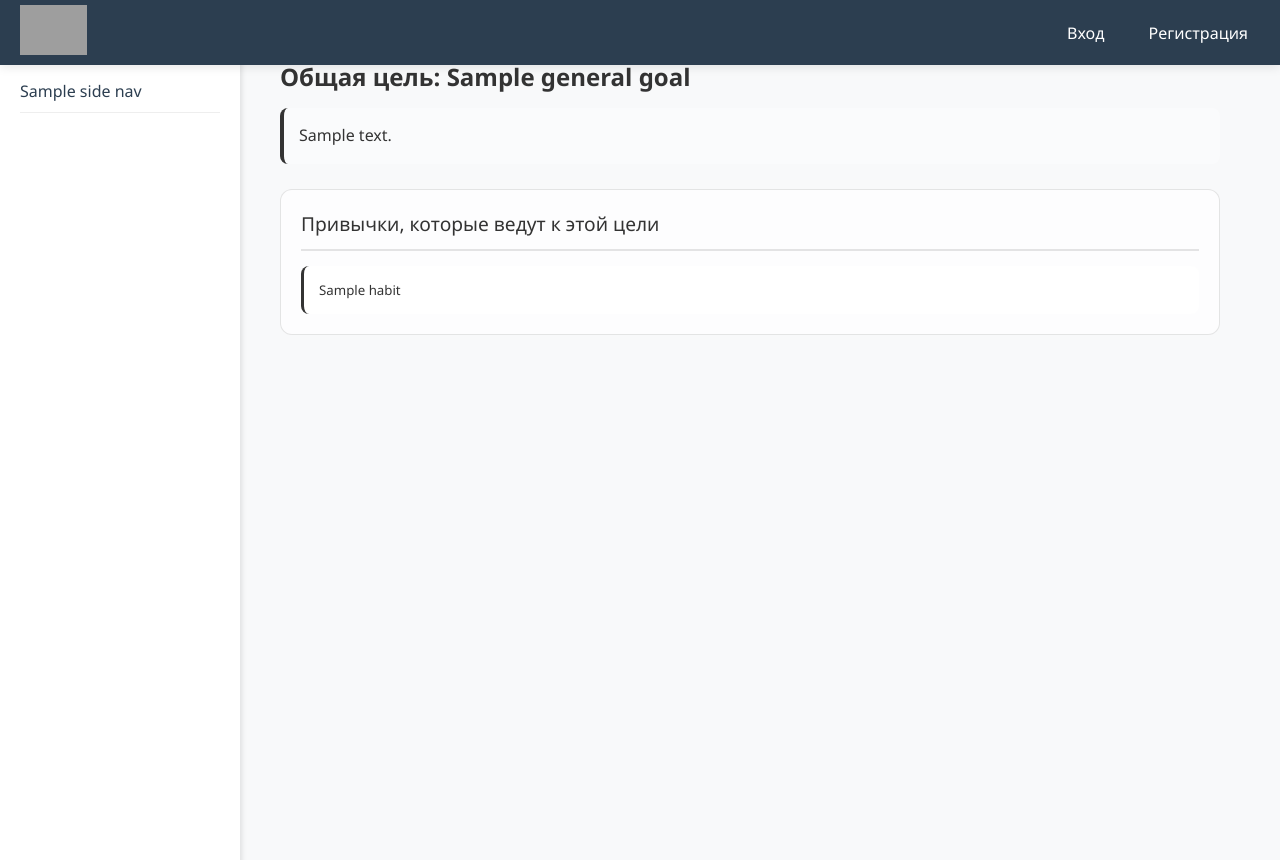
After one commit to skyland228/Tracker-of-goals-habits, a Django app: template tracker/basic/templates/basic/temporal_goal_detail.html in a window 1280 px wide. The commit adds this page. Run offline with Django 5.2, Linux system fonts and the light colour scheme; the template is opened without the code that fills it: most values are stand-ins (such as "Sample title", 1, 10 or a date in 2020); grey boxes are pictures that could not be loaded.

Commit message:
Я обработал возможность получать детальную информацию по временной цели

```diff
--- a/tracker/basic/static/basic/css/style.css
+++ b/tracker/basic/static/basic/css/style.css
@@ -278,25 +278,7 @@ body {
     border-color: #007bff;
     transform: translateY(-1px);
 }
-/* Яркие стили */
-.habit-item.active {
-    background: linear-gradient(135deg, #ffffff 0%, #f0f8ff 100%);
-    border-color: #007bff;
-    box-shadow: 0 4px 12px rgba(0, 123, 255, 0.2);
-}
 
-.habit-item.completed {
-    background: linear-gradient(135deg, #f5f5f5 0%, #e0e0e0 100%);
-    border-color: #bdbdbd;
-    opacity: 0.6;
-    transform: scale(0.98);
-}
-
-.habit-item.completed .habit-name {
-    color: #9e9e9e;
-    text-decoration: line-through;
-    font-style: italic;
-}
 .progress-fill {
     height: 100%;
     border-radius: 6px;
@@ -396,12 +378,115 @@ body {
     background-color: #f3e5f5; /* Светло-фиолетовый */
     border-left: 4px solid #9c27b0;
 }
+
 .streak-container {
     display: flex;
     justify-content: center;
     margin: 20px 0;
 }
+.goal-container.health {
+    background: #e8f5e9; /* Мягкий зеленый */
+    border-radius: 15px;
+    padding: 25px;
+    margin: 20px auto;
+    box-shadow: 0 8px 32px rgba(76, 175, 80, 0.15);
+}
 
+.goal-container.programming {
+    background: #f3e5f5; /* Мягкий фиолетовый */
+    border-radius: 15px;
+    padding: 25px;
+    margin: 20px auto;
+    box-shadow: 0 8px 32px rgba(156, 39, 176, 0.15);
+}
+
+.habit-card {
+    background: rgba(255, 255, 255, 0.7);
+    border-radius: 12px;
+    padding: 20px;
+    margin-top: 25px;
+    border: 1px solid rgba(0, 0, 0, 0.1);
+}
+
+.habit-card-header {
+    margin-bottom: 15px;
+    padding-bottom: 12px;
+    border-bottom: 2px solid rgba(0, 0, 0, 0.1);
+}
+
+.habit-card-header h4 {
+    margin: 0;
+    font-weight: 500;
+    font-size: 1.2em;
+    color: inherit;
+}
+
+.habit-list-group {
+    display: flex;
+    flex-direction: column;
+    gap: 10px;
+}
+
+.habit-list-group-item {
+    background: rgba(255, 255, 255, 0.9);
+    padding: 15px;
+    border-radius: 8px;
+    border-left: 3px solid;
+    transition: all 0.2s ease;
+}
+
+.habit-list-group-item:hover {
+    transform: translateX(3px);
+}
+
+.habit-list-group-item h5 {
+    margin: 0;
+    font-weight: 500;
+    color: #333;
+}
+
+.habit-card-body > p {
+    text-align: center;
+    color: inherit;
+    opacity: 0.7;
+    margin: 0;
+    padding: 15px;
+    font-style: italic;
+}
+
+/* Наследование цветов от родительского контейнера */
+.health .habit-card-header h4 { color: #2e7d32; }
+.health .habit-list-group-item { border-left-color: #4caf50; }
+
+.programming .habit-card-header h4 { color: #7b1fa2; }
+.programming .habit-list-group-item { border-left-color: #9c27b0; }
+.goal-title h3 {
+    margin: 0 0 15px 0;
+    font-weight: 600;
+    font-size: 1.5em;
+}
+
+.goal-description p {
+    margin: 0;
+    line-height: 1.6;
+    padding: 15px;
+    background: rgba(255, 255, 255, 0.3);
+    border-radius: 8px;
+    border-left: 4px solid;
+}
+
+/* Наследование цветов от родительского контейнера */
+.health .goal-title h3 { color: #2e7d32; } /* Темно-зеленый */
+.health .goal-description p {
+    color: #388e3c; /* Зеленый */
+    border-left-color: #4caf50; /* Светло-зеленый */
+}
+
+.programming .goal-title h3 { color: #4a148c; } /* Темно-фиолетовый */
+.programming .goal-description p {
+    color: #6a1b9a; /* Фиолетовый */
+    border-left-color: #7b1fa2; /* Светло-фиолетовый */
+}
 .streak {
     background: linear-gradient(135deg, #ff6b35, #ff8e53);
     color: white;
--- a/tracker/basic/templates/basic/temporal_goal.html
+++ b/tracker/basic/templates/basic/temporal_goal.html
@@ -6,6 +6,7 @@
 <div class="habit-item {% if goal.general_goal.theme == 'Программирование' %}habit-programming
 {% elif goal.general_goal.theme == 'Здоровье'%}habit-health
 {% endif %}">
+                <a href="{% url 'temporal_goal_detail' goal.pk %}">
     <span class="habit-title">{{ goal.name }}</span>
     <span class="habit-deadline">{{ goal.deadline|date:"M. j, Y" }}</span>
     <span>
--- /dev/null
+++ b/tracker/basic/templates/basic/temporal_goal_detail.html
@@ -0,0 +1,36 @@
+{% extends 'base.html' %}
+
+{% block content %}
+<div class="goal-container {% if goal.general_goal.theme == 'Здоровье' %}health
+{% elif goal.general_goal.theme == 'Программирование' %}programming{% endif %}">
+    <!-- Общая цель -->
+    <div>
+        <div class="goal-title">
+            <h3>Общая цель: {{ general_goal.name }}</h3>
+        </div>
+        <div class="goal-description">
+            <p>{{ general_goal.description }}</p>
+        </div>
+    </div>
+
+    <!-- Привычки для этой общей цели -->
+    <div class="habit-card">
+        <div class="habit-card-header">
+            <h4>Привычки, которые ведут к этой цели</h4>
+        </div>
+        <div class="habit-card-body">
+            {% if habits %}
+                <div class="habit-list-group">
+                    {% for habit in habits %}
+                        <div class="habit-list-group-item">
+                            <h5>{{ habit.name }}</h5>
+                        </div>
+                    {% endfor %}
+                </div>
+            {% else %}
+                <p>Нет привычек для этой цели</p>
+            {% endif %}
+        </div>
+    </div>
+</div>
+{% endblock %}
--- a/tracker/basic/urls.py
+++ b/tracker/basic/urls.py
@@ -7,6 +7,7 @@ urlpatterns = [
     path('add_habit/',views.AddHabits.as_view(), name = 'add_habit'),
     path('profile/',views.Profile.as_view(), name = 'profile'),
     path('habits/', views.Habits.as_view(), name = 'habits'),
+    path('temporal-goal/<int:pk>/', views.TemporalGoalDetail.as_view(), name='temporal_goal_detail'),
     path('status/<int:pk>/update/', views.HabitStatusUpdateView.as_view(), name='habitstatus_update'),
     path('temp_status/<int:pk>/update/', views.TemporalGoalCheck.as_view(), name='temporal_update'),
     path('general_goals/', views.GeneralGoals.as_view(), name = 'general_goals'),
```
